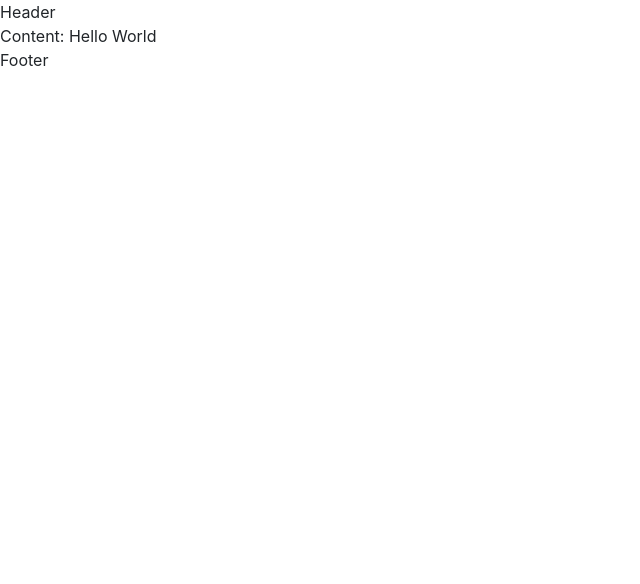
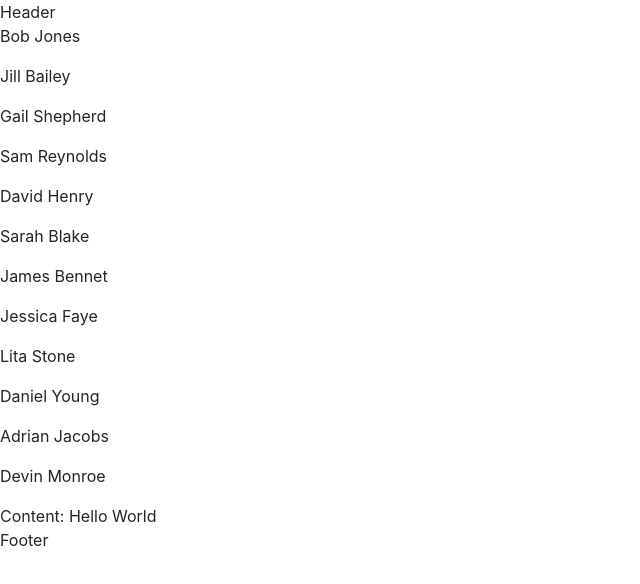
Before and after one commit to abravo83/react-team-member-allocation, a React (Create React App) app: page / in a window 1280 px wide. Shown: the top 584 px of the page, without its empty margins (0-640 px from the left). Built offline with nearby package versions, Linux system fonts and the light colour scheme.

Commit message:
Create Employees.jsx => Include data as local state | Include in App.jsx

```diff
--- a/src/App.jsx
+++ b/src/App.jsx
@@ -3,11 +3,13 @@
 import Header from './Header'
 import Content from './Content'
 import Footer from './Footer'
+import Employees from './Employees';
 
 function App() {
   return (
     <main>
       <Header />
+      <Employees />
       <Content />
       <Footer />
     </main>
--- /dev/null
+++ b/src/Employees.jsx
@@ -0,0 +1,100 @@
+import { useState } from 'react';
+
+const Employees = () => {
+
+    const [employees, setEmployees] = useState(
+        [{
+            id: 1,
+            fullName: "Bob Jones",
+            designation: "JavaScript Developer",
+            gender: "male",
+            teamName: "TeamA"
+          },
+          {
+            id: 2,
+            fullName: "Jill Bailey",
+            designation: "Node Developer",
+            gender: "female",
+            teamName: "TeamA"
+          },
+          {
+            id: 3,
+            fullName: "Gail Shepherd",
+            designation: "Java Developer",
+            gender: "female",
+            teamName: "TeamA"
+          },
+          {
+            id: 4,
+            fullName: "Sam Reynolds",
+            designation: "React Developer",
+            gender: "male",
+            teamName: "TeamB"
+          },
+          {
+            id: 5,
+            fullName: "David Henry",
+            designation: "DotNet Developer",
+            gender: "male",
+            teamName: "TeamB"
+          },
+          {
+            id: 6,
+            fullName: "Sarah Blake",
+            designation: "SQL Server DBA",
+            gender: "female",
+            teamName: "TeamB"
+          },
+          {
+            id: 7,
+            fullName: "James Bennet",
+            designation: "Angular Developer",
+            gender: "male",
+            teamName: "TeamC"
+          },
+          {
+            id: 8,
+            fullName: "Jessica Faye",
+            designation: "API Developer",
+            gender: "female",
+            teamName: "TeamC"
+          },
+          {
+            id: 9,
+            fullName: "Lita Stone",
+            designation: "C++ Developer",
+            gender: "female",
+            teamName: "TeamC"
+          },
+          {
+            id: 10,
+            fullName: "Daniel Young",
+            designation: "Python Developer",
+            gender: "male",
+            teamName: "TeamD"
+          },
+          {
+            id: 11,
+            fullName: "Adrian Jacobs",
+            designation: "Vue Developer",
+            gender: "male",
+            teamName: "TeamD"
+          },
+          {
+            id: 12,
+            fullName: "Devin Monroe",
+            designation: "Graphic Designer",
+            gender: "male",
+            teamName: "TeamD"
+          }]
+    );
+
+
+    return (
+        <div>
+            {employees.map((item) => <p>{item.fullName}</p>)}
+        </div>
+    );
+}
+
+export default Employees
```
